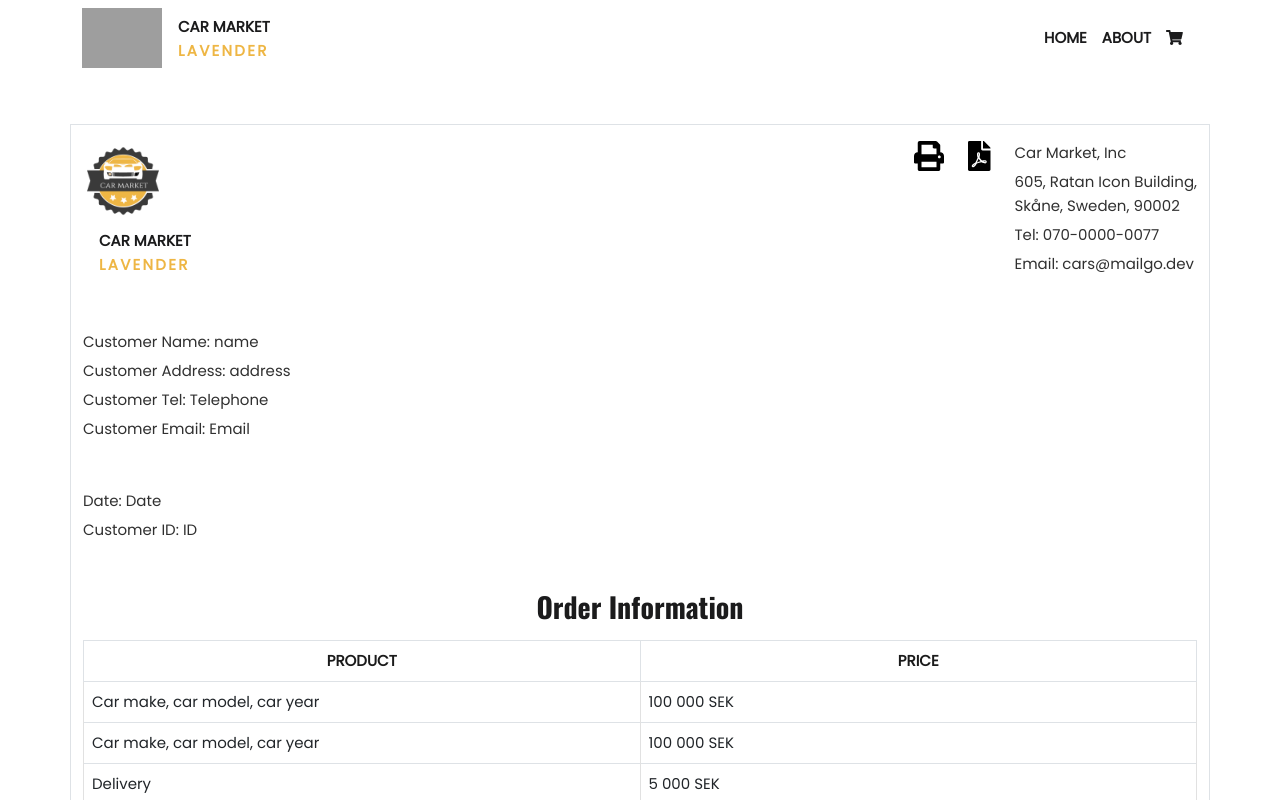
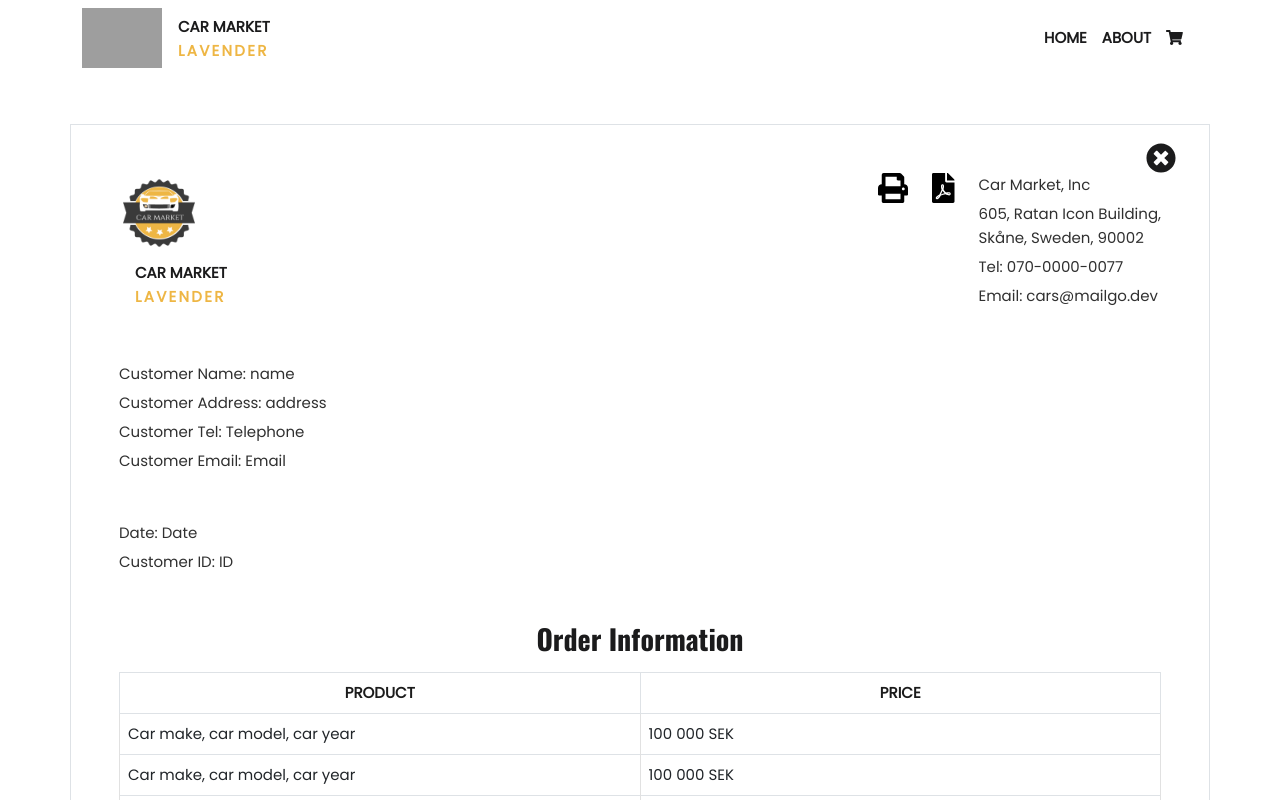
Before and after one commit to SvitlanaRybakova/Bilshop-Lavender, a React (Create React App) app: page /shopping-cart/checkout/confirmation in a window 1280 px wide. Shown: the top 800 px of the page. Built offline with nearby package versions, Linux system fonts and the light colour scheme; grey boxes are pictures that could not be loaded.

Commit message:
Added close button which redirects to Home

```diff
--- a/src/pages/Confirmation.js
+++ b/src/pages/Confirmation.js
@@ -1,12 +1,13 @@
 import React from 'react'
 import { FontAwesomeIcon } from '@fortawesome/react-fontawesome'
-import { faPrint, faFilePdf, faBroadcastTower} from '@fortawesome/free-solid-svg-icons'
+import { faPrint, faFilePdf, faTimesCircle} from '@fortawesome/free-solid-svg-icons'
 import styles from '../styles/Confirmation.module.css'
+import { Link } from 'react-router-dom'
 
 function Confirmation() {
     return (
-        <div className='container mt-5 py-3 border'>
-            <div className='company-contacts d-flex align-items-start'>
+        <div className='container mt-5 py-5 px-5 border'>
+            <div className={`${styles.companyContacts} d-flex align-items-start`}>
                 <div className='flex-grow-1'>
                     <img src={`../../logo.png`} alt="Logo" className='logo'/>
                     <div className='brandName ms-3 mt-2'>Car Market <p className='subBrand'>Lavender</p></div>
@@ -22,6 +23,11 @@ function Confirmation() {
                     <p>605, Ratan Icon Building, <br/> Skåne, Sweden, 90002</p>
                     <p>Tel: 070-0000-0077</p>
                     <p>Email: cars@mailgo.dev</p>
+                </div>
+                <div>
+                    <Link to="/" className={styles.closeButton}>
+                        <FontAwesomeIcon icon={faTimesCircle} size='2x' />
+                    </Link>
                 </div>
             </div>
             <div className='customer-contacts mt-5'>
--- a/src/styles/Confirmation.module.css
+++ b/src/styles/Confirmation.module.css
@@ -7,3 +7,14 @@ p {
     font-size: 15px;
     text-transform: uppercase;
 }
+
+.companyContacts {
+    position: relative;
+}
+
+
+.closeButton {
+    position: absolute;
+    top: -30px;
+    right: -30px;
+}
```
Also changed, not shown: src/pages/Confirm.js (deleted).
